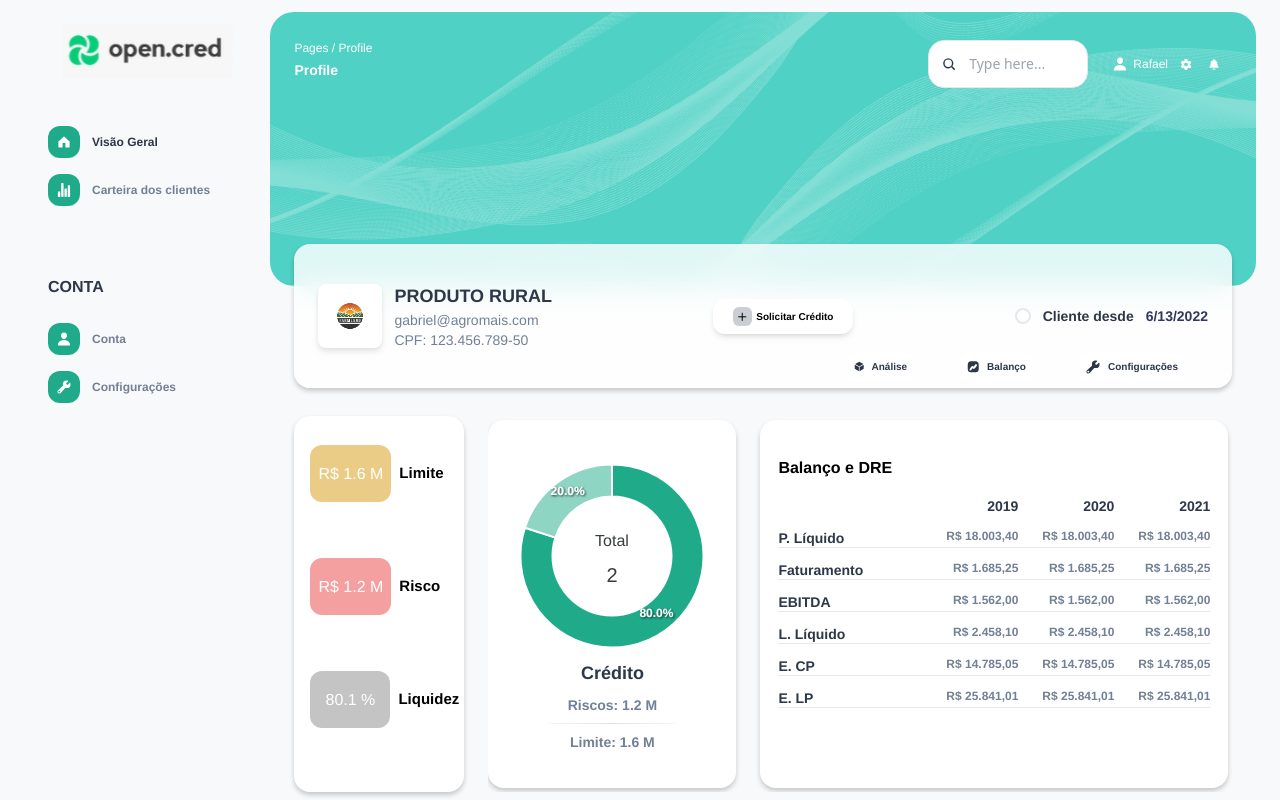
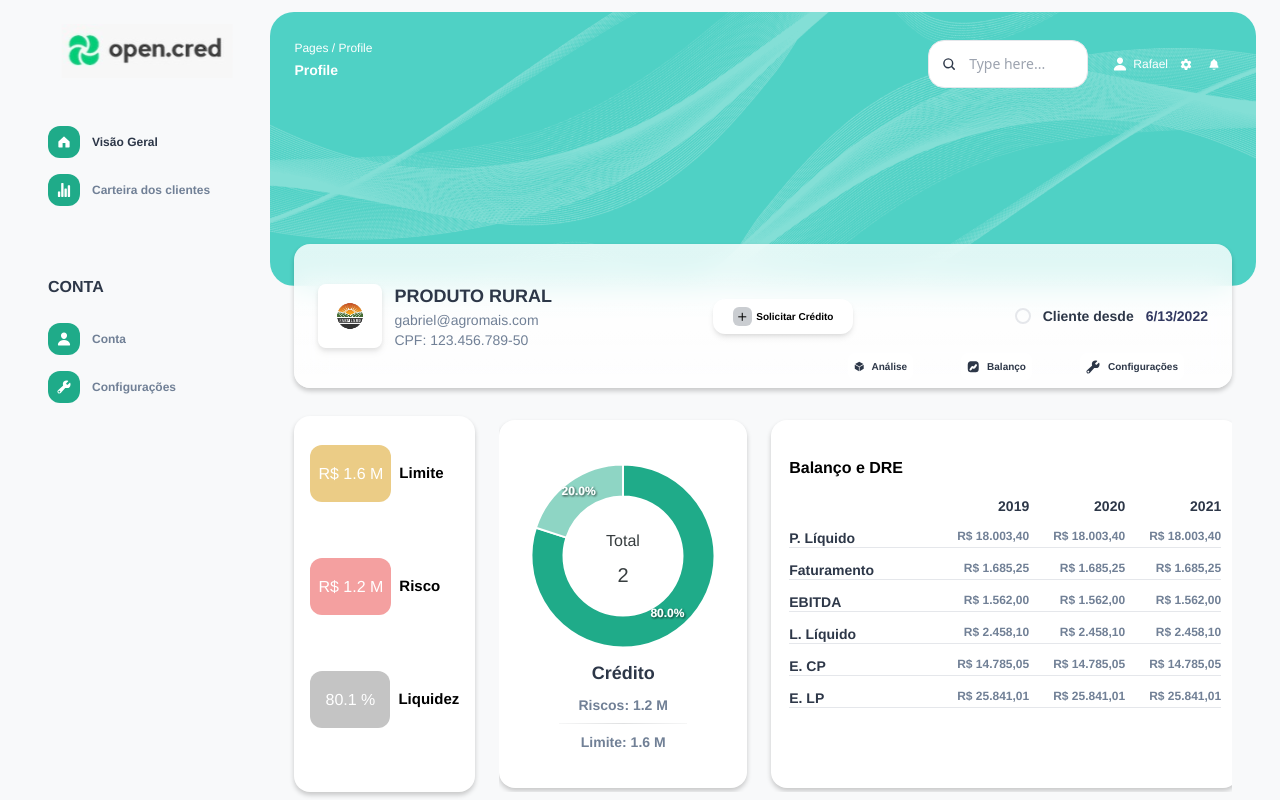
Before and after one commit to doubleyooz/react-chart-dashboard, a React (Create React App) app: page / in a window 1280 px wide. Shown: the top 800 px of the page. Built offline with nearby package versions, Linux system fonts and the light colour scheme.

Commit message:
fix: Label container cropping on the side on screens wider than 1280px

```diff
--- a/src/components/FirstSection.tsx
+++ b/src/components/FirstSection.tsx
@@ -66,7 +66,7 @@ const FirstSection: React.FC<{}> = () => {
 
     return (
         <div className="flex flex-col xs:flex-row 2xs:flex-col lg:flex-row gap-4 lg:gap-3 2lg:gap-6 px-6 mb-5">
-            <div className="flex flex-col 2xs:flex-row lg:flex-col rounded-2xl gap-2 md:gap-0 2md:gap-5 bg-white m-auto xs:m-0 justify-center items-center lg:items-baseline px-1 w-full xs:w-auto xs:min-w-[170px] shadow-[0_3px_5px_0px_rgba(0,0,0,0.2)]">
+            <div className="flex flex-col 2xs:flex-row lg:flex-col rounded-2xl gap-2 md:gap-0 2md:gap-5 bg-white m-auto xs:m-0 justify-center items-center lg:items-baseline px-1 w-full xs:w-auto xs:min-w-[170px] xl:min-w-fit shadow-[0_3px_5px_0px_rgba(0,0,0,0.2)]">
                 <Label
                     description="Limite"
                     value={series_2[0]}
```
